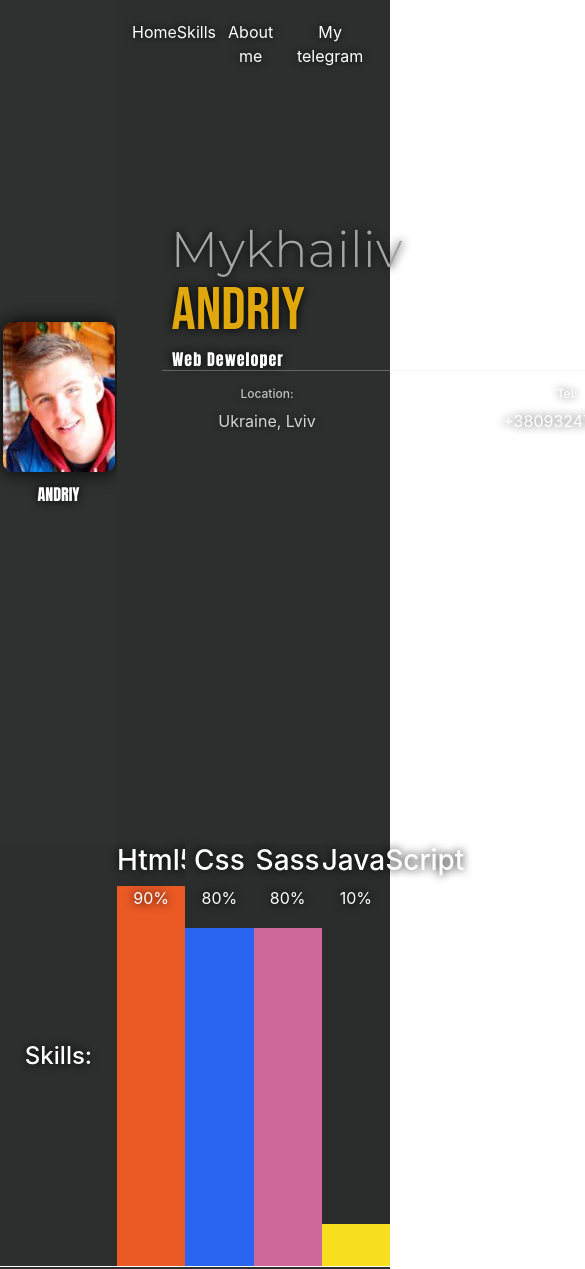
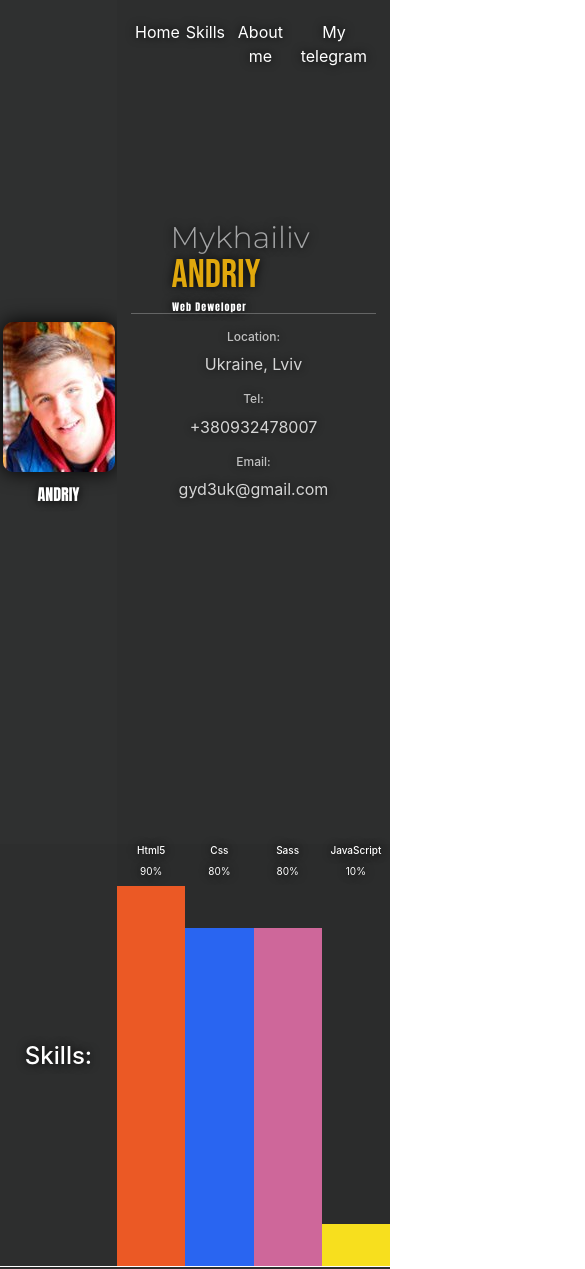
Before and after one commit to andriy-muhayliv/Resume, a plain HTML site: page index.html in a window 390 px wide. Shown: the top 1269 px of the page, 585 px wide, since content can reach past the window. Drawn offline with nearby package versions, Linux system fonts and the light colour scheme; a web font is replaced by a local one.

Commit message:
Add files via upload

```diff
--- a/css/style.css
+++ b/css/style.css
@@ -84,6 +84,7 @@
   color: white;
   transition: 0.4s ease-out;
   justify-content: space-around;
+  margin: 0 3px;
 }
 .first_screen--right_side menu a:hover {
   color: #E0A80D;
@@ -104,7 +105,7 @@
 }
 
 .wrap_center {
-  width: 900px;
+  max-width: 900px;
 }
 
 .first_screen--right_side--description h2 {
@@ -242,7 +243,6 @@ hr {
 }
 
 .three_screen {
-  height: 50vh;
   background-color: #2D2E2E;
   border-top: 1px solid white;
 }
@@ -286,3 +286,33 @@ hr {
 .three_screen:hover h5 {
   opacity: 0.4;
 }
+
+@media screen and (max-width: 600px) {
+  .first_screen--right_side--data {
+    display: grid;
+  }
+
+  .first_screen--right_side--description h2 {
+    font-size: 30px;
+  }
+  .first_screen--right_side--description h1 {
+    font-size: 40px;
+  }
+  .first_screen--right_side--description p {
+    font-size: 10px;
+  }
+
+  .second_screen--right h3, .second_screen--right p {
+    font-size: 10px;
+  }
+  .second_screen--right img {
+    padding-top: 70px;
+    width: 50px;
+  }
+
+  .aboutMeDescription {
+    height: 45vh;
+    margin: 0 auto;
+    max-width: 360px;
+  }
+}
```
